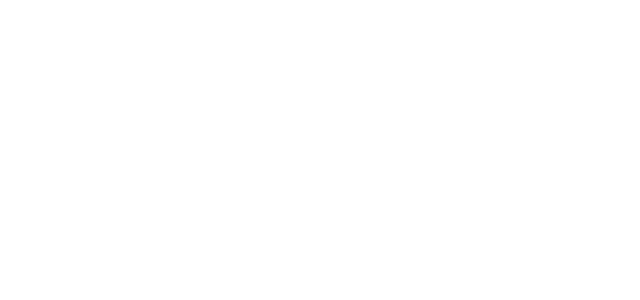
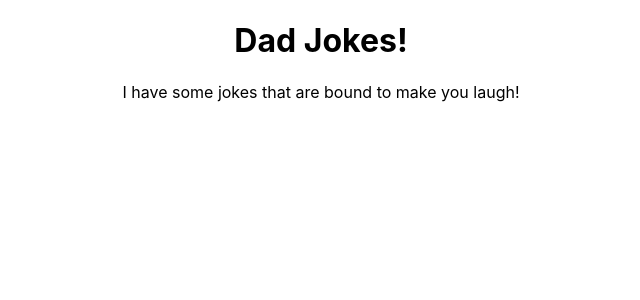
Before and after one commit to Keon-Jukes/Dad-jokes, a React (Create React App) app: page / in a window 1280 px wide. Shown: the top 300 px of the page, without its empty margins (319-959 px from the left). Built offline with nearby package versions, Linux system fonts and the light colour scheme.

Commit message:
Dad jokes favicon and app setup and working

```diff
--- a/src/App.js
+++ b/src/App.js
@@ -4,7 +4,8 @@
 function App() {
   return (
     <div className="App">
-
+      <h1>Dad Jokes!</h1>
+      <p>I have some jokes that are bound to make you laugh!</p>
     </div>
   );
 }
```
Also changed, not shown: src/Jokes.js (added, +17 -0 lines), src/Jokes.css (added).
